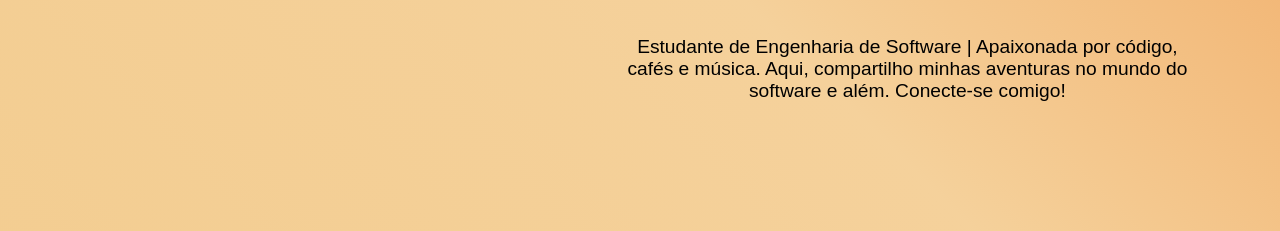
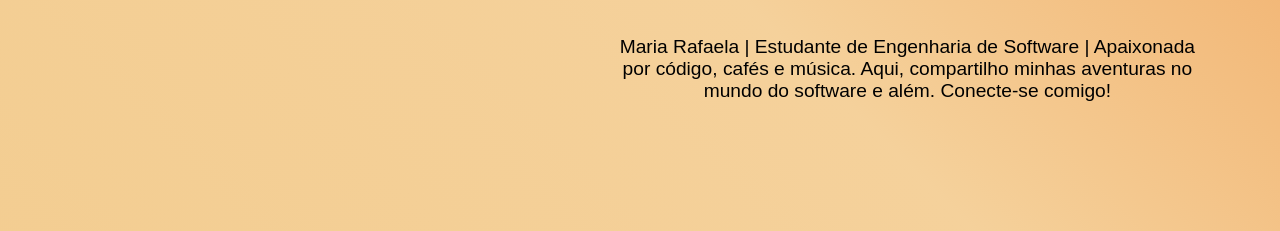
Before and after one commit to mayrizza/desafio-guanabara, a plain HTML site: page index.html in a window 1280 px wide. Shown: the part 503-734 px from the top of the page. Drawn offline with Linux system fonts and the light colour scheme.

Commit message:
Adicionando nome

```diff
--- a/index.html
+++ b/index.html
@@ -12,7 +12,7 @@
 <div class="profile">
     <h2 id="title">Essa sou eu</h2>
     <img src="avatar150.png" alt="Meu avatar" class="profile-img">
-    <p id="description">Estudante de Engenharia de Software | Apaixonada por código, cafés e música. Aqui, compartilho minhas aventuras no mundo do software e além. Conecte-se comigo!</p>
+    <p id="description">Maria Rafaela | Estudante de Engenharia de Software | Apaixonada por código, cafés e música. Aqui, compartilho minhas aventuras no mundo do software e além. Conecte-se comigo!</p>
 </div>
 <div class="social-links">
     <a href="https://github.com/mayrizza" target="
```
